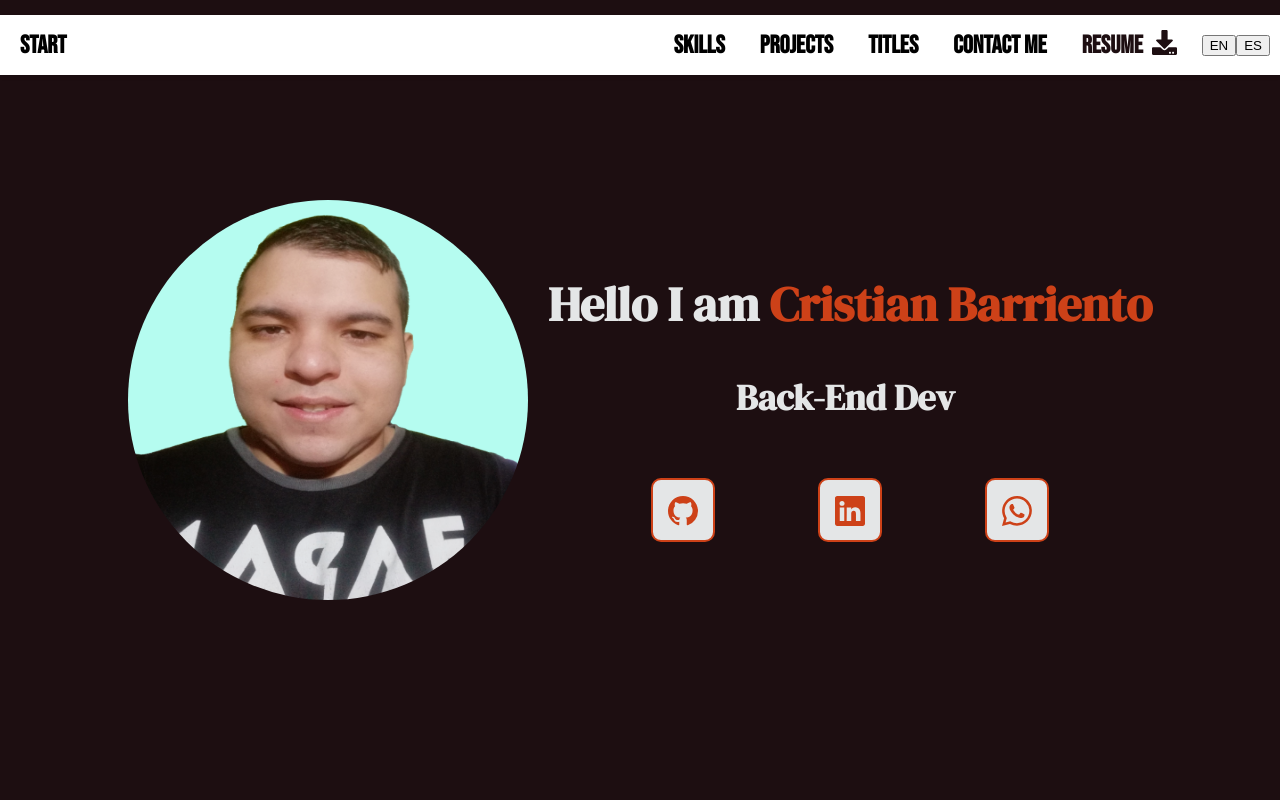
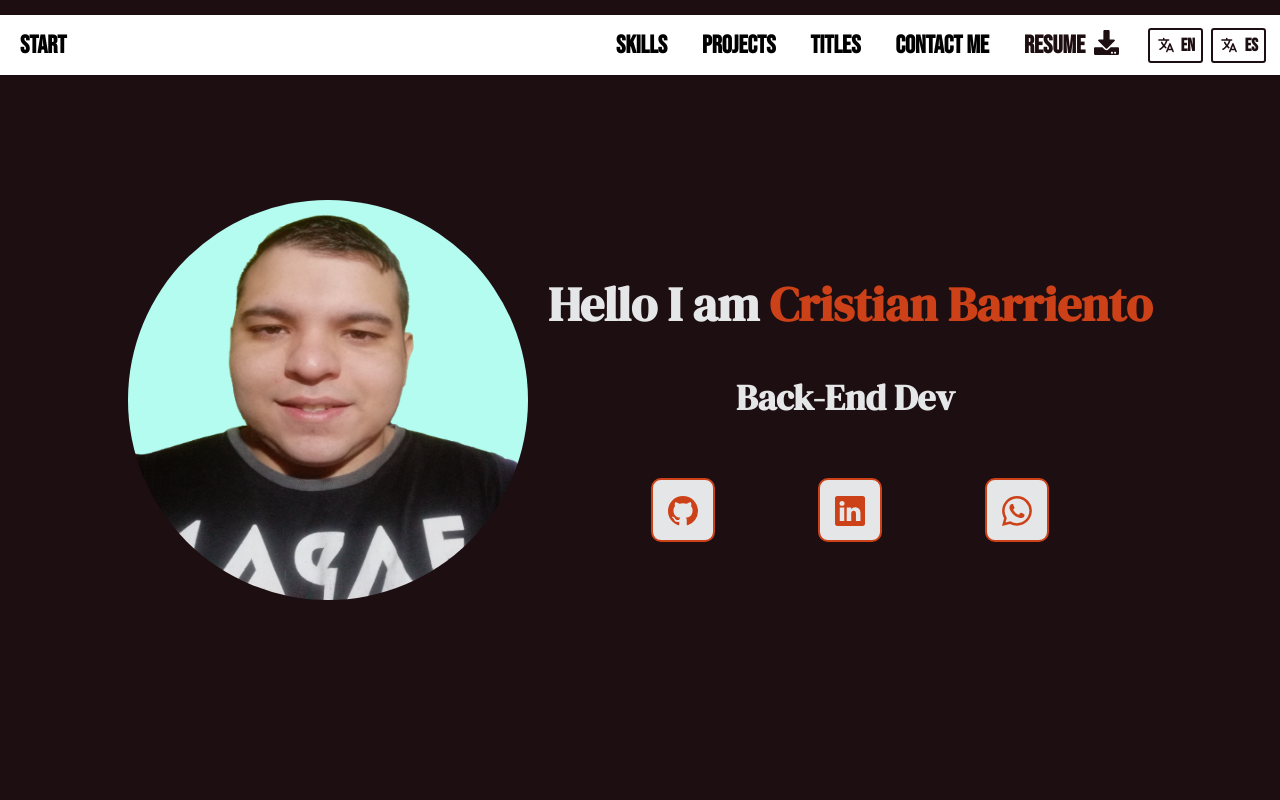
Before and after one commit to cristiangaby112/Portfolio_V2, a React (Create React App) app: page / in a window 1280 px wide. Shown: the top 800 px of the page. Built offline with nearby package versions, Linux system fonts and the light colour scheme.

Commit message:
div para icon y {idiom}}

```diff
--- a/src/components/Button/ButtonTranslation.jsx
+++ b/src/components/Button/ButtonTranslation.jsx
@@ -1,4 +1,6 @@
 import { useTranslation } from "react-i18next";
+import s from "./ButtonTranslation.module.css";
+import { IoLanguage } from "react-icons/io5"
 
 const ButtonTranslation = ({idioma}) => {
   const { i18n } = useTranslation("translation");
@@ -9,7 +11,14 @@ const ButtonTranslation = ({idioma}) => {
   };
 
   return (
-    <button onClick={Translation}>{idioma}</button>
+    <button onClick={Translation} className={s.button}>
+      <div className={s.icon_container}>
+        <IoLanguage className={s.icon}/>
+      </div>
+      <div>
+        {idioma}
+      </div>
+    </button>
   )
 }
 
```
